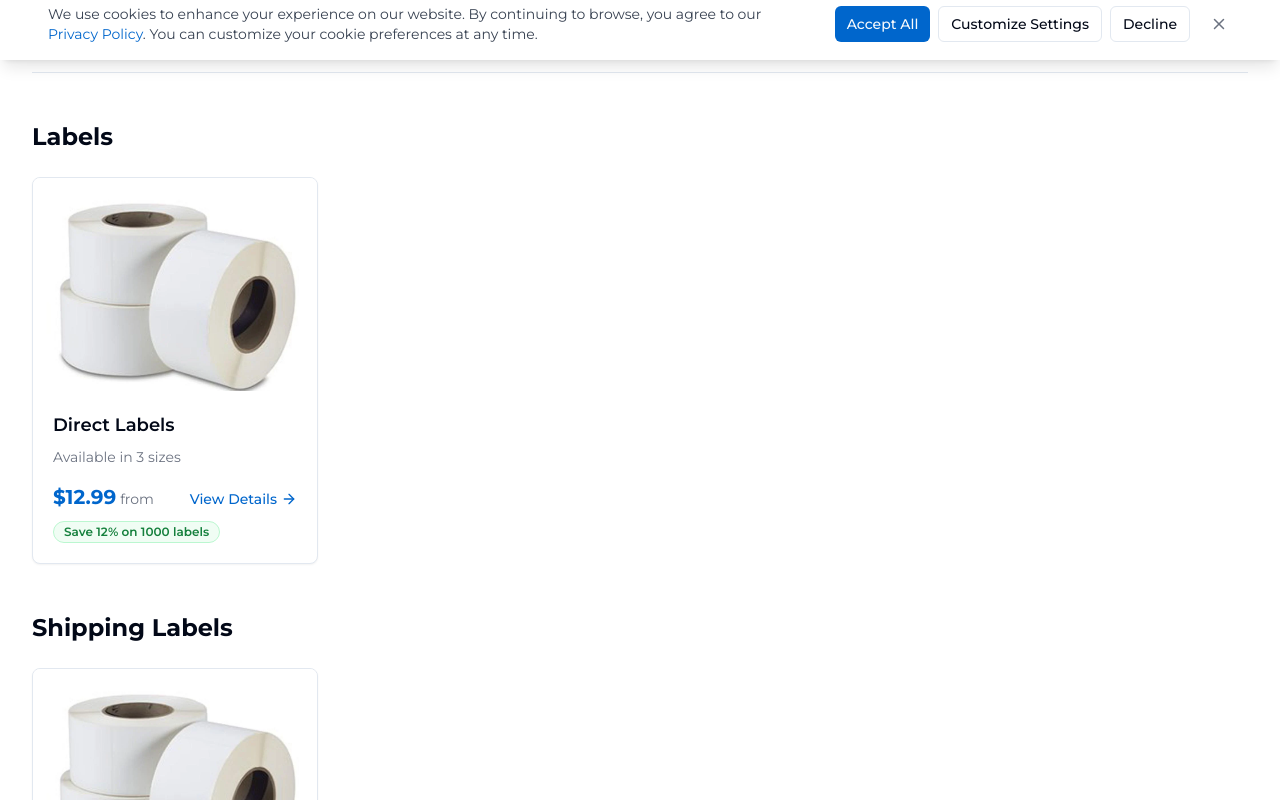
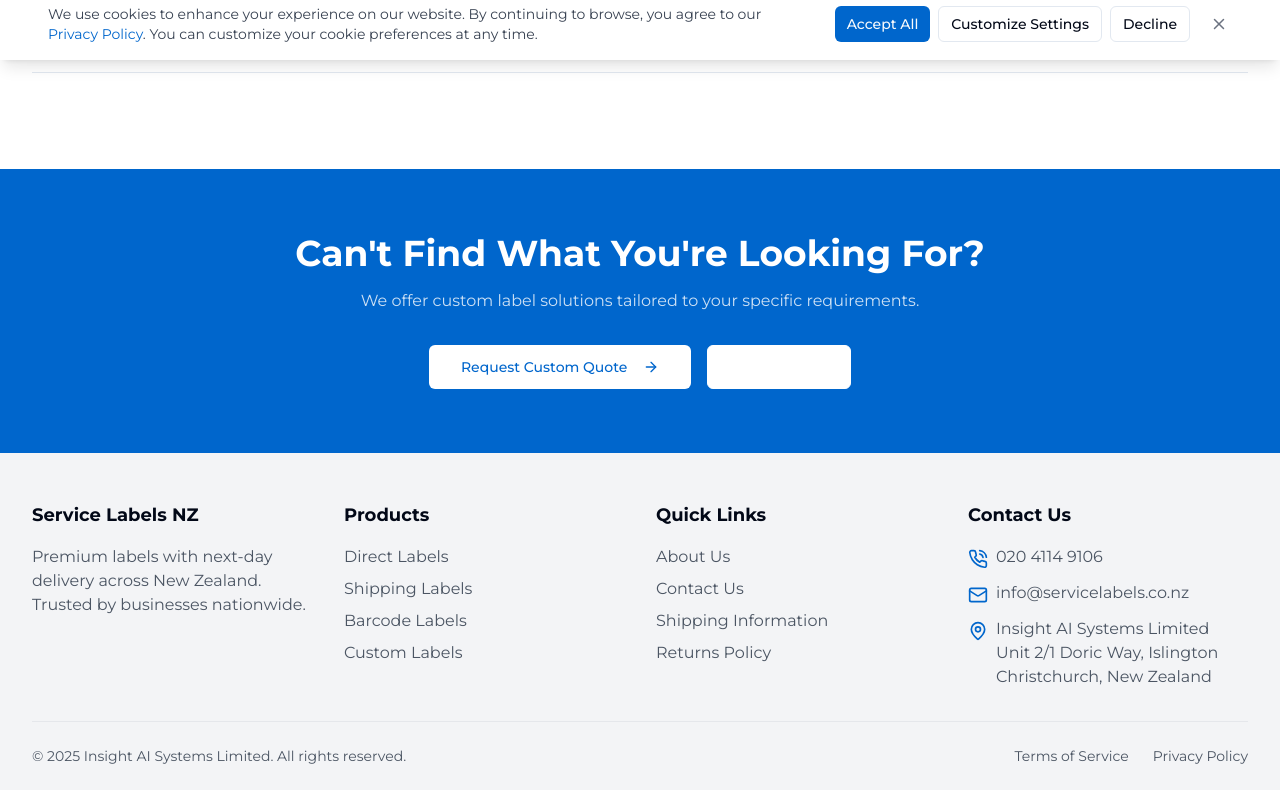
Before and after one commit to AlantheKiwi/friendly-labels-market, a React (Vite) app: page /products in a window 1280 px wide. Shown: the part 740-1540 px from the top of the page. Built offline with nearby package versions, Linux system fonts and the light colour scheme.

Commit message:
Visual edit in Lovable
Edited UI in Lovable

```diff
--- a/src/pages/ProductsPage.tsx
+++ b/src/pages/ProductsPage.tsx
@@ -1,4 +1,3 @@
-
 import React from "react";
 import Header from "@/components/Header";
 import Footer from "@/components/Footer";
@@ -36,12 +35,7 @@ const ProductsPage = () => {
           <Separator className="my-12" />
 
           {/* Products by category */}
-          {Object.entries(categories).map(([category, categoryProducts]) => (
-            <div key={category} className="mb-12">
-              <h2 className="text-2xl font-bold mb-6">{category}</h2>
-              <ProductGrid products={categoryProducts} />
-            </div>
-          ))}
+          {Object.entries(categories).map(([category, categoryProducts]) => {})}
         </div>
 
         <CallToAction title="Can't Find What You're Looking For?" description="We offer custom label solutions tailored to your specific requirements." buttonText="Request Custom Quote" buttonLink="/custom-quote" secondaryButtonText="Contact Us" secondaryButtonLink="/contact" />
```
